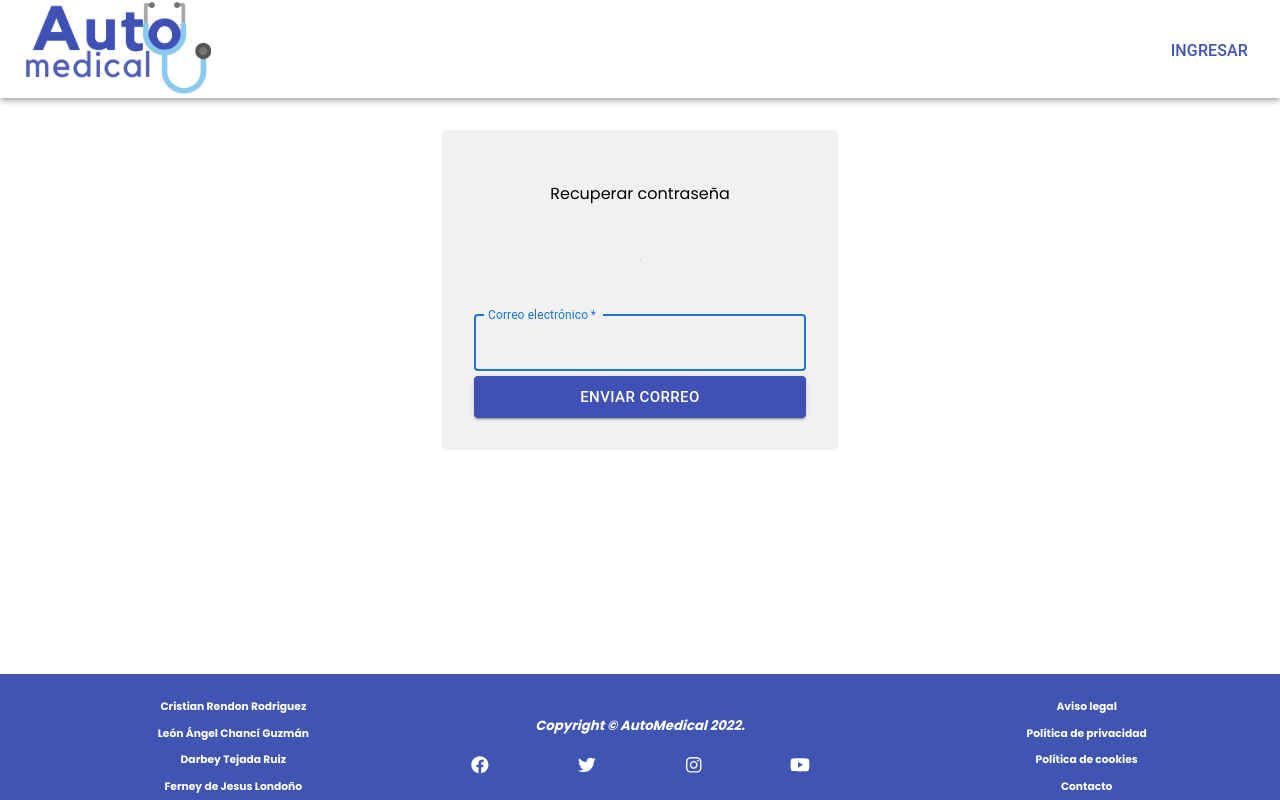
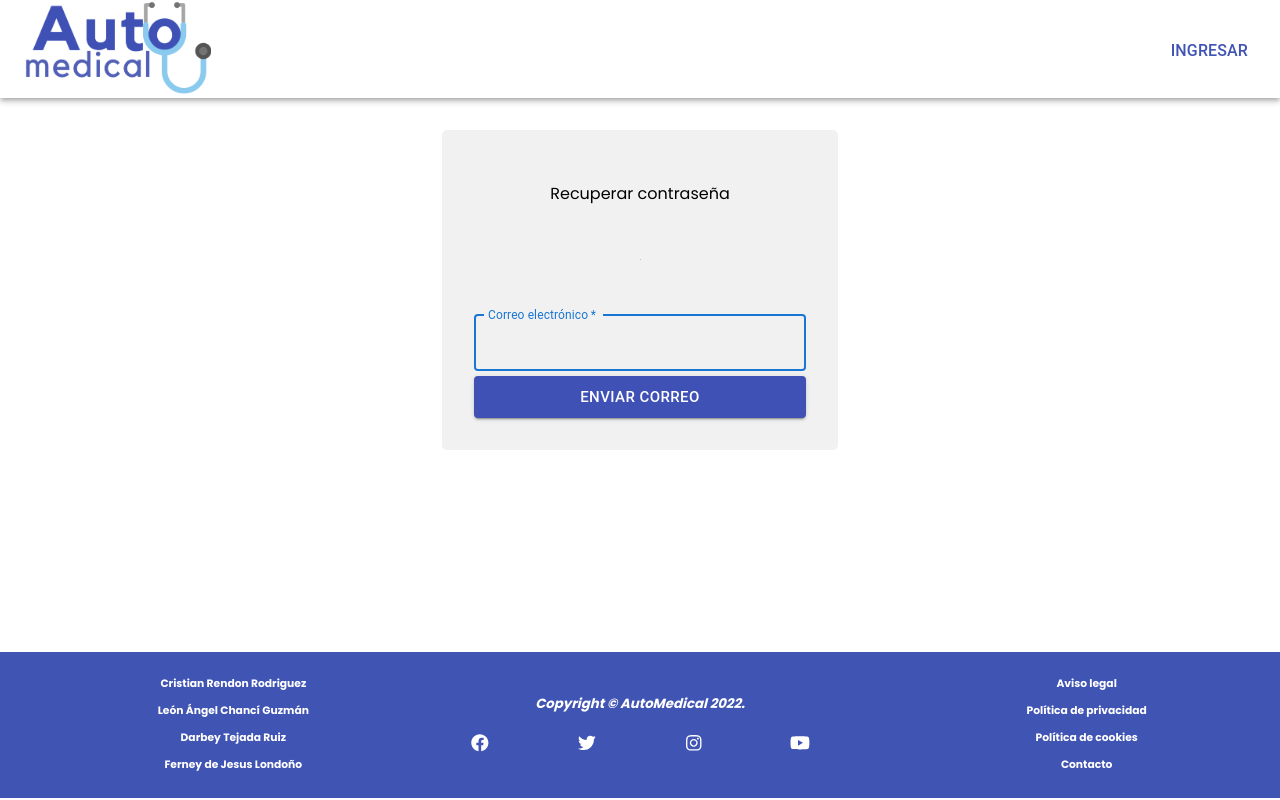
Before and after one commit to CRISTIANRENDON17/AutoMedical, a React (Create React App) app: page /Recover in a window 1280 px wide. Built offline with nearby package versions, Linux system fonts and the light colour scheme.

Commit message:
Ajuste de footer y sincronización de todos los sitios con el footer
Se corrige el footer para que permanezca abajo del todo sin tener que estar fijo siempre.

```diff
--- a/src/App.css
+++ b/src/App.css
@@ -0,0 +1,9 @@
+.page-container{
+    display: flex;
+    flex-direction: column;
+    min-height: 97.2vh;
+}
+
+.content-wrap{
+    flex: 1;
+}
--- a/src/Routers/AppRouter.js
+++ b/src/Routers/AppRouter.js
@@ -17,6 +17,8 @@ import * as React from "react";
 
 export const AppRouter = () => {
     return (
+        <div className="page-container">
+            <div className="content-wrap">
                 <BrowserRouter>
                     <Routes>
                         <Route path="/" element={<div><AppBar data={0}/><BoxSx /></div>} />
@@ -28,7 +30,10 @@ export const AppRouter = () => {
                         <Route path="/Agendamiento" element={<div><AppBar data={1}/><Agendamiento/></div>}/>
                         <Route path="/Recover" element={<div><AppBar data={0}/><RecuperarPasword/></div>}/>
                     </Routes>
+                </BrowserRouter>
+            </div>
             <Footer/>
-        </BrowserRouter>
+        </div>
+
     )
 }
--- a/src/components/Agendamiento/Agendamiento.jsx
+++ b/src/components/Agendamiento/Agendamiento.jsx
@@ -17,7 +17,7 @@ export default function Agendamiento() {
     };
 
   return (
-    <div>
+    <div style={{marginLeft : '2em'}}>
         <h3>Agendar cita</h3>
         <label>Cita médica para la fecha:</label>
         <br></br>
--- a/src/components/BoxSx/BoxSx.js
+++ b/src/components/BoxSx/BoxSx.js
@@ -5,7 +5,8 @@ import { makeStyles } from '@material-ui/core';
 
 const useStyles = makeStyles((theme) => ({
   avatar: {
-    margin: "15px;",
+    "margin" : "auto",
+    "marginTop" : "1em"
   },
 }));
 
@@ -30,12 +31,6 @@ export default function BoxSx() {
           margin= "5px"
           className={classes.avatar}
       />
-      <br></br>
-      <br></br>
-      <br></br>
-      <br></br>
-      <br></br>
-      <br></br>
     </div>
   );
 }
--- a/src/components/Categories/Categories.js
+++ b/src/components/Categories/Categories.js
@@ -40,10 +40,6 @@ const Categories = () => {
                     })}
                 </Grid>
             </Box>
-            <br></br>
-            <br></br>
-            <br></br>
-            <br></br>
         </div>
     );
 }
--- a/src/components/Footer/Footer.css
+++ b/src/components/Footer/Footer.css
@@ -1,12 +1,12 @@
 footer {
     width: 100%;
-    bottom: 0px;
-    left: 0px;
+    margin-top: 2em;
     text-align: center;
     background: #4054b4;
     color: white;
-    position: fixed;
-    margin-bottom: -20px
+    position: relative;
+    margin-bottom: -20px;
+    bottom: 0;
 }
 
 .iconFacebook:hover{
--- a/src/components/LandingPage/LandingPage.js
+++ b/src/components/LandingPage/LandingPage.js
@@ -9,7 +9,6 @@ export default function LandingPage() {
 
                 </Grid>
             </Grid>
-            <br></br>
         </div>
     );
 }
--- a/src/components/Login/LoginForm.js
+++ b/src/components/Login/LoginForm.js
@@ -201,7 +201,6 @@ export default function LoginForm(props) {
             </Alert>
            </Snackbar>
         </Stack>
-        <br></br>
       </div>
     );
   };
--- a/src/components/Login/RecuperarPassword.jsx
+++ b/src/components/Login/RecuperarPassword.jsx
@@ -61,7 +61,6 @@ export default function RecuperarPasword() {
         if(resultReset.statusResponse)
         {
             console.log("Correo de recuperación enviado");
-            document.getElementById("passwordRecoveryForm").reset()
             setEmailSend(true);
         }
         else
@@ -76,6 +75,7 @@ export default function RecuperarPasword() {
         if (reason === 'clickaway') {
           return;
         }
+        document.getElementById("passwordRecoveryForm").reset();
         setEmailSend(false);
         setErrorEmail(false);
       };
--- a/src/components/Registry/RegistryForm.js
+++ b/src/components/Registry/RegistryForm.js
@@ -341,11 +341,6 @@ export default function RegistryForm(props) {
            </Snackbar>
           </Stack>
           <div id="Alert"></div>
-          <br></br>
-          <br></br>
-          <br></br>
-          <br></br>
-          <br></br>
       </form>
     </div>
   );
--- a/src/components/Subcategories/Subcategories.jsx
+++ b/src/components/Subcategories/Subcategories.jsx
@@ -85,10 +85,6 @@ const Subcategories = () => {
                     })}
                 </Grid>
             </Box>
-            <br></br>
-            <br></br>
-            <br></br>
-            <br></br>
             <Dialog
                 open={open}
                 TransitionComponent={Transition}
```
Lines whose indentation alone changed are shown as unchanged.
